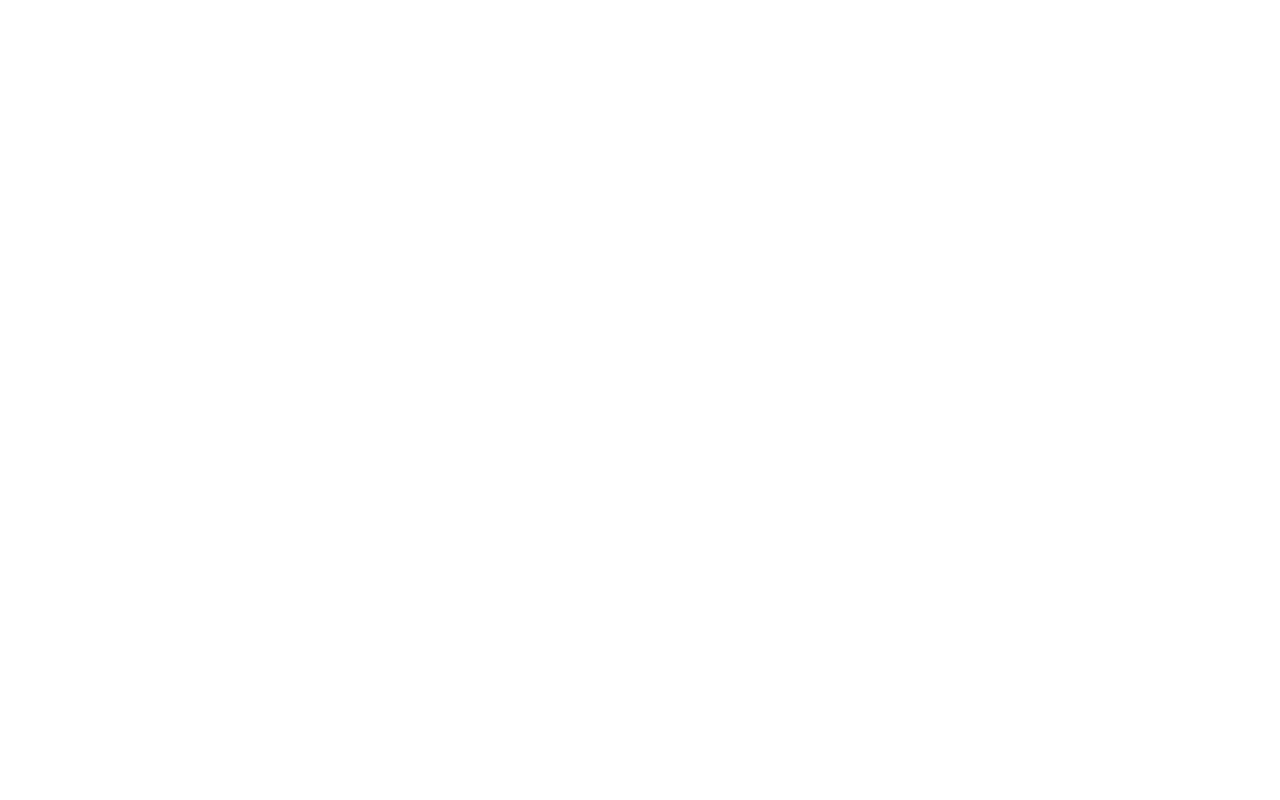
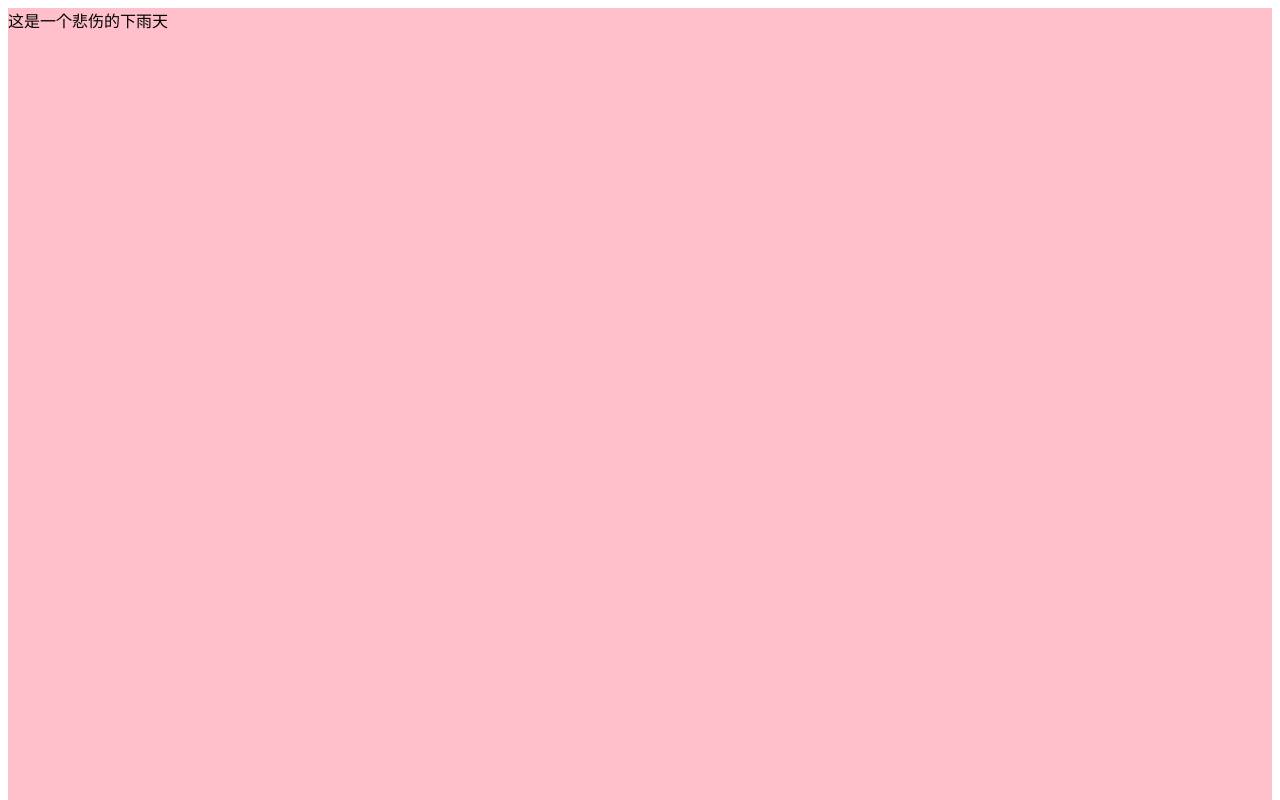
Before and after one commit to 1882904/project_02, a plain HTML site: page index.html in a window 1280 px wide. Shown: the top 800 px of the page. Drawn offline with Linux system fonts and the light colour scheme.

Commit message:
新建的

```diff
--- a/001.css
+++ b/001.css
@@ -0,0 +1,5 @@
+div {
+    width: 100%;
+    padding-bottom: 100%;
+    background-color: pink;
+}
--- a/index.html
+++ b/index.html
@@ -11,6 +11,7 @@
 
 <body>
     <div>
+        这是一个悲伤的下雨天
 
     </div>
 
```
